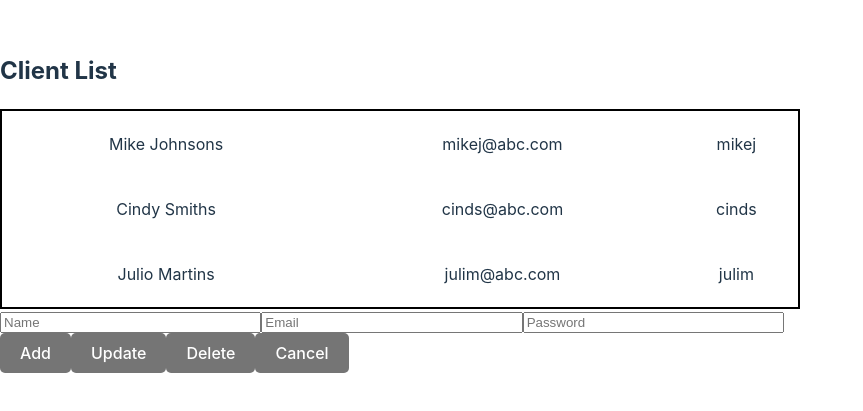
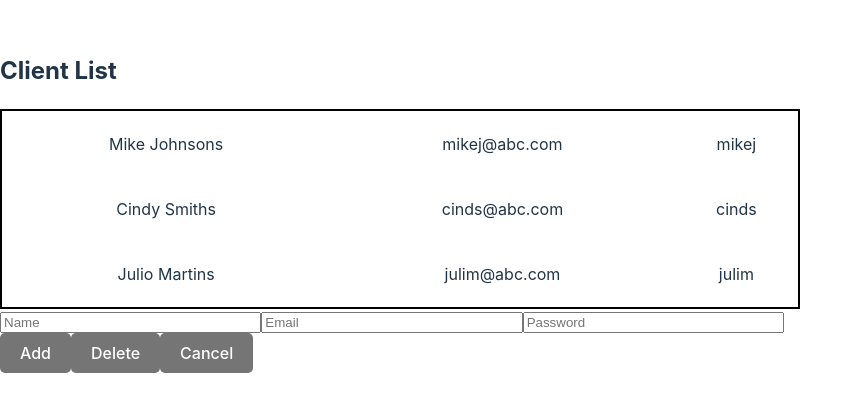
Before and after one commit to Kenany02/ClientListReact, a React (Vite) app in the folder react/: page / in a window 1280 px wide. Shown: the part 197-608 px from the top of the page, without its empty margins (0-863 px from the left). Built offline with nearby package versions, Linux system fonts and the light colour scheme.

Commit message:
delete with app/update changes button

```diff
--- a/react/src/App.jsx
+++ b/react/src/App.jsx
@@ -4,6 +4,8 @@ import {getAll, get, deleteById, post, put } from './memdb.js'
 
 
 let id = -1;
+let isClicked = "Add"
+
 function App() {
   const handleClear = () =>{
     setName("");
@@ -32,6 +34,7 @@ function App() {
   const handleClick = (val) => {
     if (id == val.id) {
       id = -1;
+      isClicked = "Add"
       setSelectedRow(-1);
       handleClear();
     } else {
@@ -41,16 +44,17 @@ function App() {
       setEmail(val.email)
       setPassword(val.password)
       id = val.id;
+      isClicked = "Update"
     }
   }
 
   const handleSubmit = (action) => {
-    if (action === 'add') {
+    if (action === 'Add') {
 
 
       console.log("Adding:", { name, email, password });
     }
-    else if (action === 'update') {
+    else if (action === 'Update') {
       console.log("Updating:", { name, email, password });
     } else if (action === 'delete') {
       deleteById(selectedRow)
@@ -108,8 +112,7 @@ function App() {
           style={{ width: "calc(95% / 3)" }}
         />
         <div>
-          <button className="button-primary" onClick={() => handleSubmit('add')}>Add</button>
-          <button className="button-primary" onClick={() => handleSubmit('update')}>Update</button>
+          <button className="button-primary" onClick={() => handleSubmit('add')}>{isClicked}</button>
           <button className="button-primary" onClick={() => handleSubmit('delete')}>Delete</button>
           <button className="button-primary" onClick={() => handleClear()}>Cancel</button>
 
```
